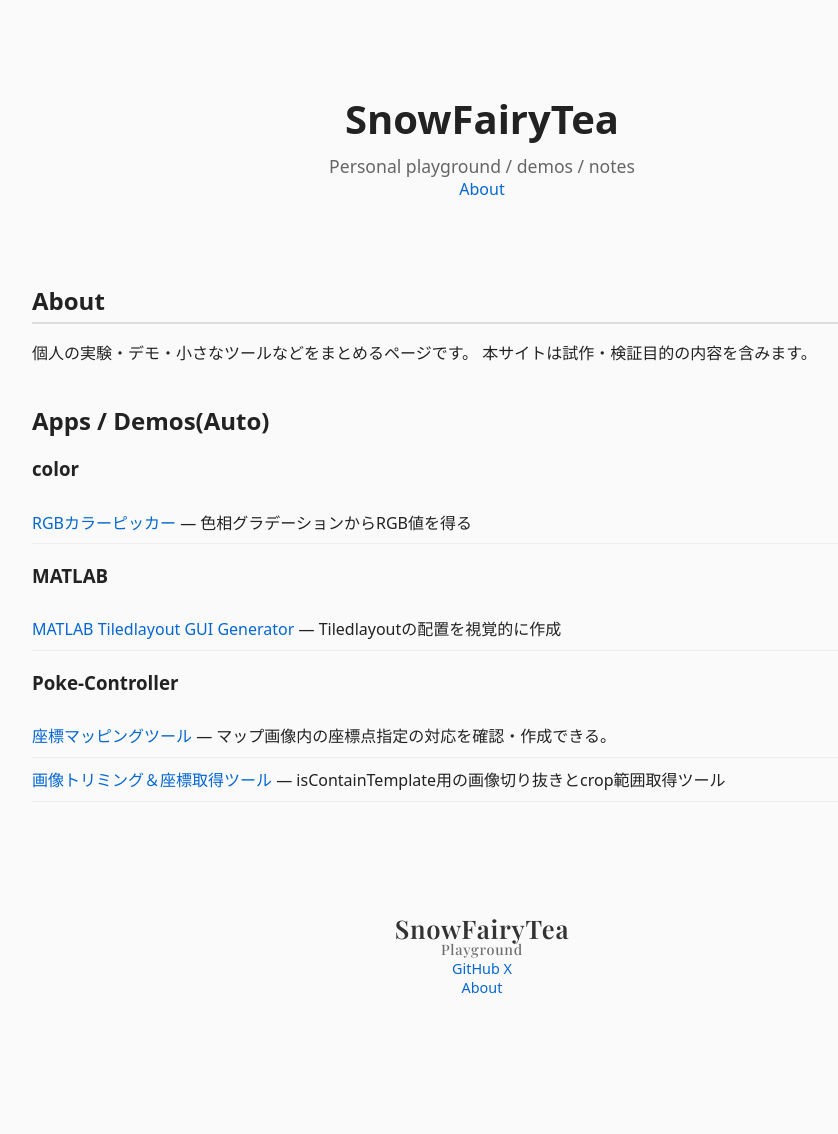
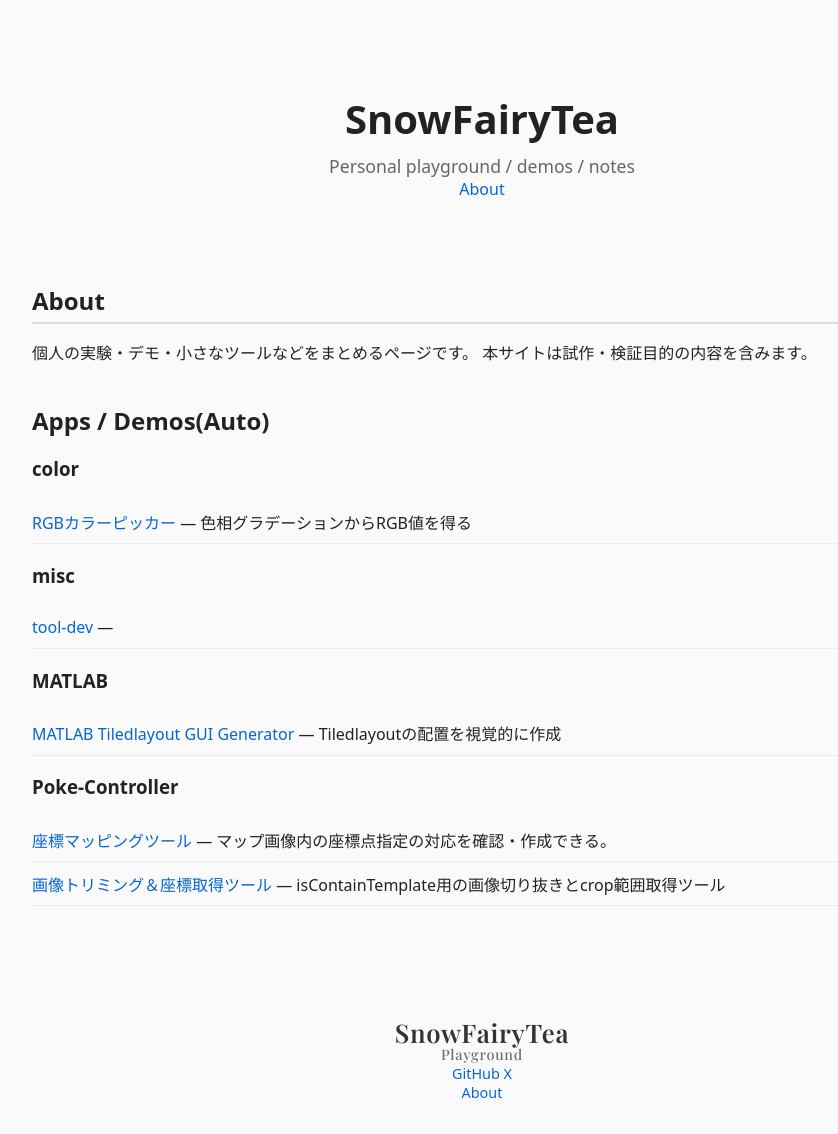
Before and after one commit to SnowFairyTea/playground, a Jekyll site: the page built from index.html, in a window 1280 px wide. Shown: the whole page, without its empty margins (158-996 px from the left). Built offline with Jekyll 4.4.1, drawn with Linux system fonts in a browser that asks for light colours; before the commit the page ends 1029 px from its top, so only the background shows below that.

Commit message:
Auto-update app list

```diff
--- a/index.html
+++ b/index.html
@@ -21,6 +21,10 @@ layout: home
   <ul class="apps-list">
     <li><a href="./apps/rgb_color_picker/">RGBカラーピッカー</a> — 色相グラデーションからRGB値を得る</li>
   </ul>
+  <h3>misc</h3>
+  <ul class="apps-list">
+    <li><a href="./apps/tool-dev/">tool-dev</a> — </li>
+  </ul>
   <h3>MATLAB</h3>
   <ul class="apps-list">
     <li><a href="./apps/matlab-tiledlayout-generator/">MATLAB Tiledlayout GUI Generator</a> — Tiledlayoutの配置を視覚的に作成</li>
```
